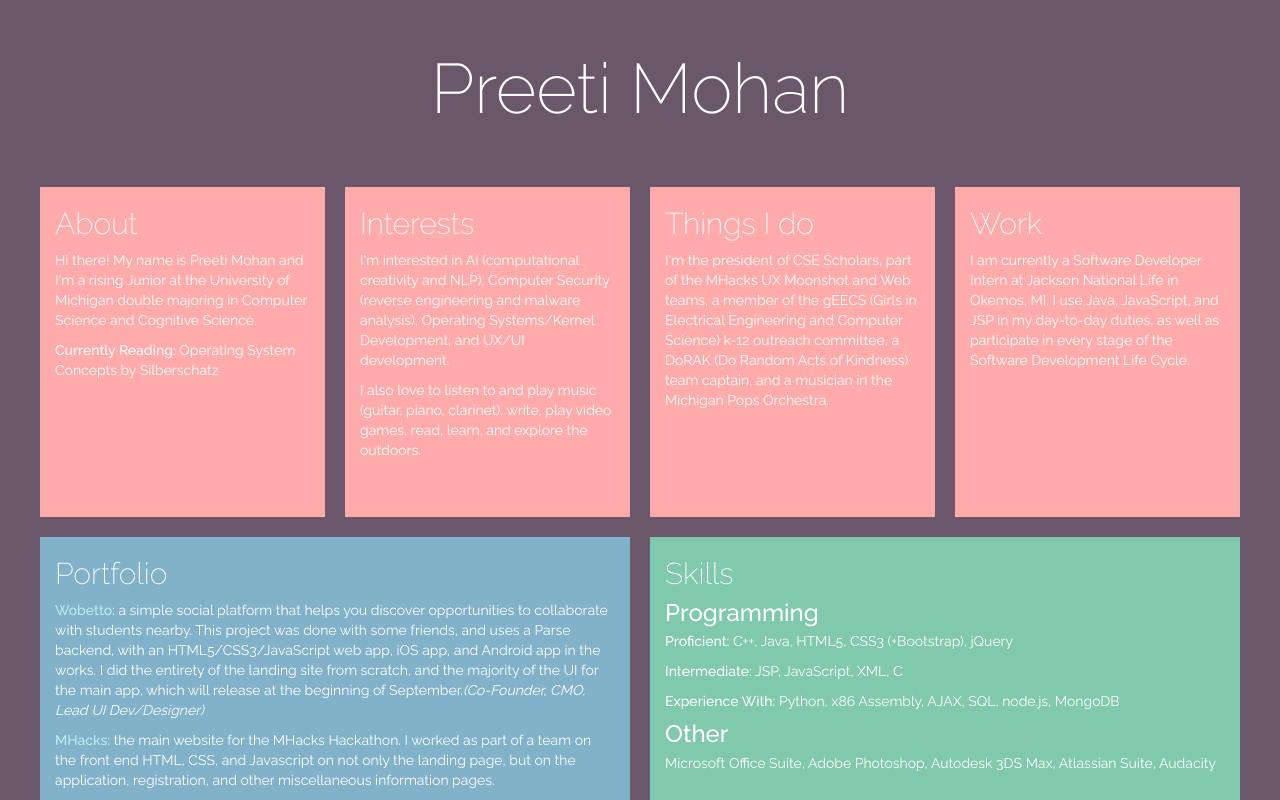
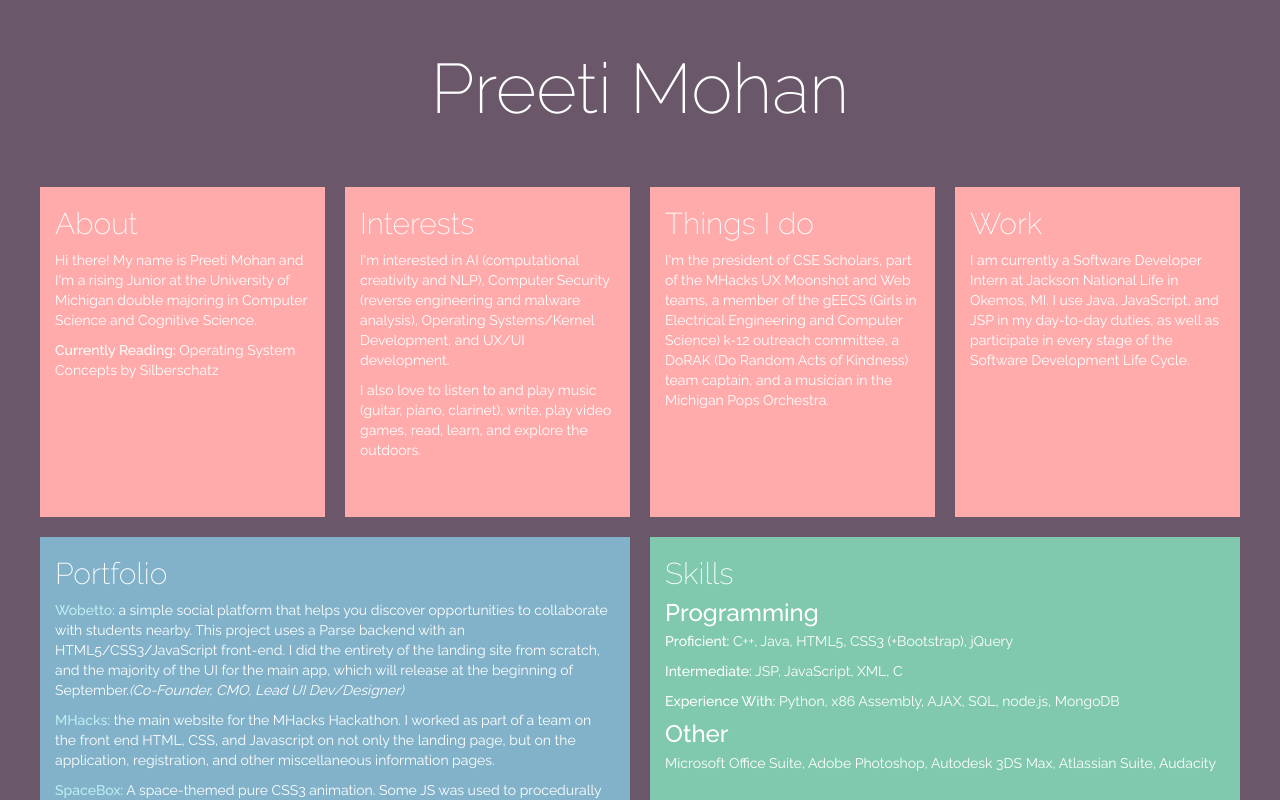
Before and after one commit to preetsmohan/preetsmohan.github.io, a plain HTML site: page index.html in a window 1280 px wide. Drawn offline with nearby package versions, Linux system fonts and the light colour scheme.

Commit message:
more copy

```diff
--- a/index.html
+++ b/index.html
@@ -52,7 +52,7 @@
 <div class="row">
   <div class="col-xs-12 col-md-6 content projects"><h2> Portfolio </h2>
 
-  <p><a href="www.wobetto.com"> Wobetto</a>: a simple social platform that helps you discover opportunities to collaborate with students nearby. This project was done with some friends, and uses a Parse backend, with an HTML5/CSS3/JavaScript web app, iOS app, and Android app in the works. I did the entirety of the landing
+  <p><a href="www.wobetto.com"> Wobetto</a>: a simple social platform that helps you discover opportunities to collaborate with students nearby. This project uses a Parse backend with an HTML5/CSS3/JavaScript front-end. I did the entirety of the landing
 	site from scratch, and the majority of the UI for the main app, which will release at the beginning of September.<em>(Co-Founder, CMO, Lead UI Dev/Designer)</em></p>
    <p><a href="www.mhacks.org"> MHacks</a>: the main website for the MHacks Hackathon. I worked as part of a team on the front end HTML, CSS, and Javascript on not only the landing page, but on the application, registration, and other miscellaneous information pages.</p>
   <p> <a href="http://preetsmohan.github.io/SpaceBox/spacebox.html">SpaceBox</a>: A space-themed pure CSS3 animation. Some JS was used to procedurally generate stars and blinking intervals in the background. The shadows on the moon as it orbits proved to be challenging- this was a fun project nonetheless!</p>
```
